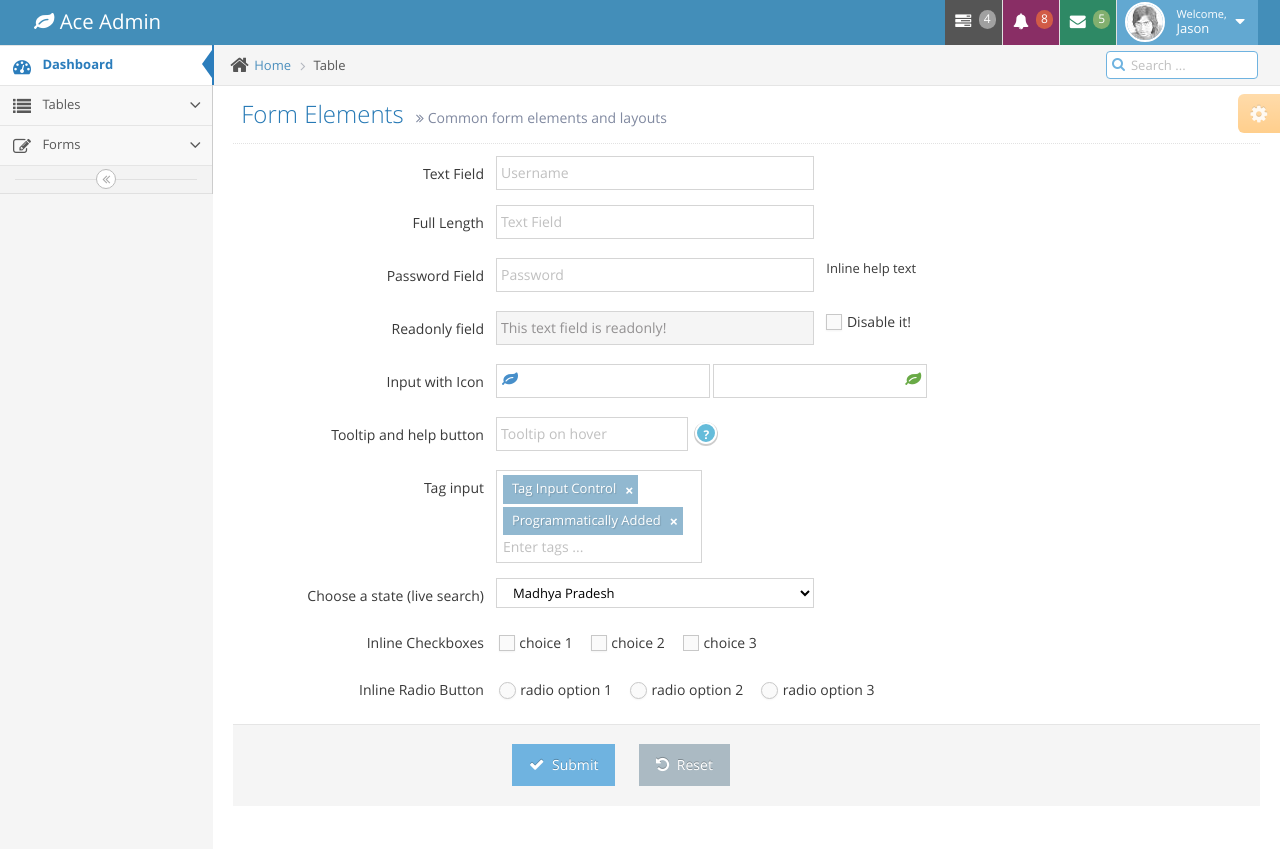
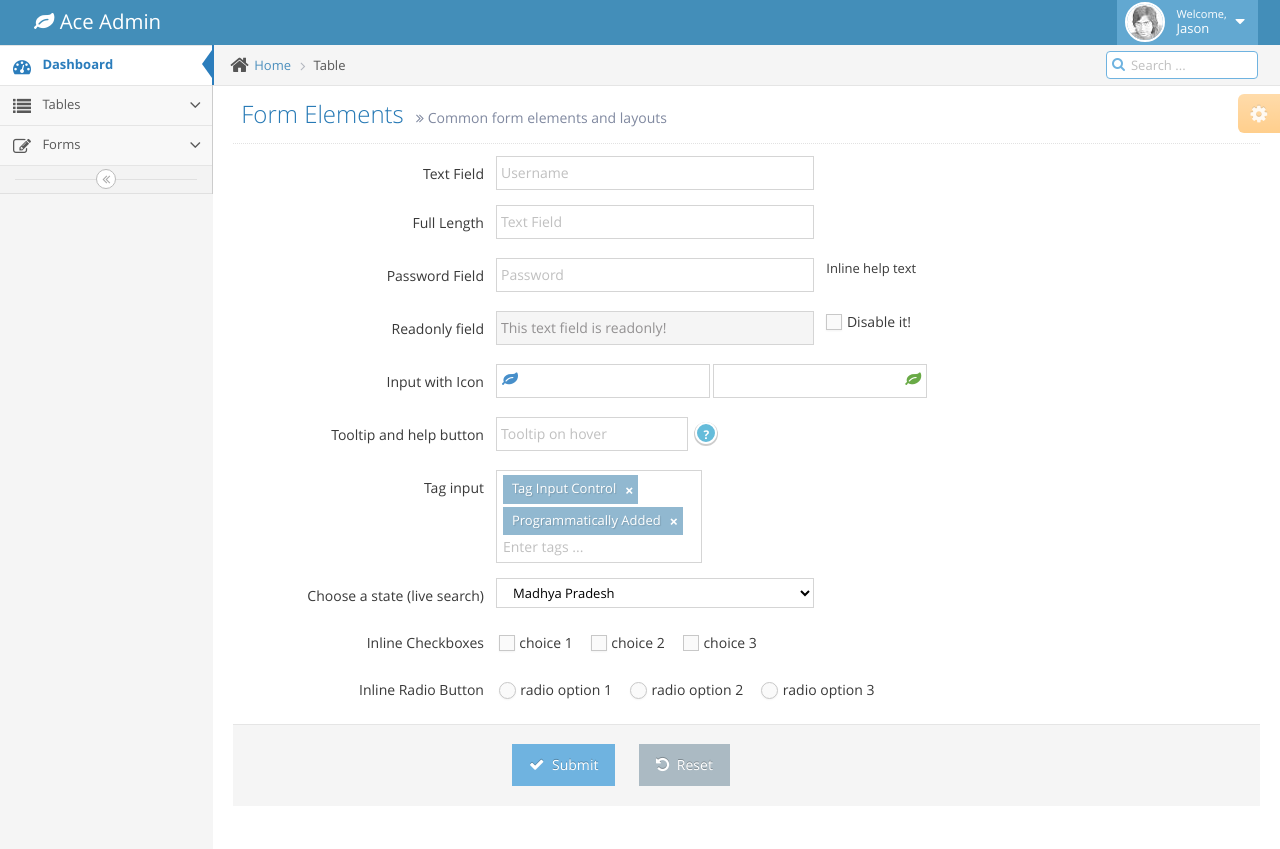
Before and after one commit to Aakashpaliwal/admin-panel, a PHP site: page /form.php in a window 1280 px wide. Shown: the top 849 px of the page. Run offline with PHP 8.4, Linux system fonts and the light colour scheme.

Commit message:
Add existing file

```diff
--- a/header.php
+++ b/header.php
@@ -66,7 +66,7 @@
 				</button>
 
 				<div class="navbar-header pull-left">
-					<a href="index.html" class="navbar-brand">
+					<a href="index.php" class="navbar-brand">
 						<small>
 							<i class="fa fa-leaf"></i>
 							Ace Admin
@@ -76,7 +76,7 @@
 
 				<div class="navbar-buttons navbar-header pull-right" role="navigation">
 					<ul class="nav ace-nav">
-						<li class="grey dropdown-modal">
+					<!--	<li class="grey dropdown-modal">
 							<a data-toggle="dropdown" class="dropdown-toggle" href="#">
 								<i class="ace-icon fa fa-tasks"></i>
 								<span class="badge badge-grey">4</span>
@@ -329,7 +329,7 @@
 									</a>
 								</li>
 							</ul>
-						</li>
+						</li> -->
 
 						<li class="light-blue dropdown-modal">
 							<a data-toggle="dropdown" href="#" class="dropdown-toggle">
--- a/sidebar.php
+++ b/sidebar.php
@@ -14,7 +14,7 @@
                 <!--nav list begin-->
                 <ul class="nav nav-list">
 					<li class="active">
-						<a href="index.html">
+						<a href="index.php">
 							<i class="menu-icon fa fa-tachometer"></i>
 							<span class="menu-text"> Dashboard </span>
 						</a>
```
